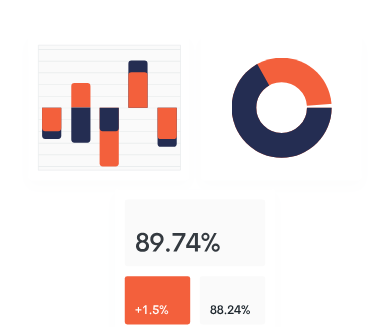
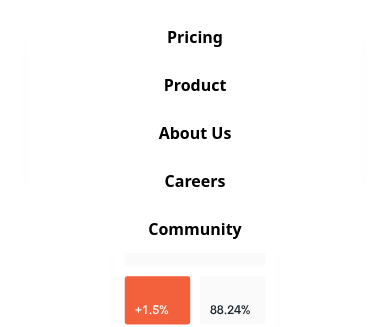
Before and after one commit to MrSnor/manage-landing-page, a website: page index.html in a window 390 px wide. Shown: the part 67-394 px from the top of the page. Drawn offline with Linux system fonts and the light colour scheme.

Commit message:
add nav menu for smaler screens

```diff
--- a/index.html
+++ b/index.html
@@ -35,7 +35,20 @@
     </div>
 
     <!-- Menu -->
-    <ul id="nav-menu" class="du-menu w-full items-center font-bold hidden
+
+    <!-- Smaller screen menu -->
+    <ul id="mobile-nav-menu" class="du-menu font-bold bg-white absolute top-20 rounded-md w-[85%]
+    md:hidden">
+      <!-- Menu Items -->
+      <li class=""><a href="#">Pricing</a></li>
+      <li class=""><a href="#">Product</a></li>
+      <li class=""><a href="#">About Us</a></li>
+      <li class=""><a href="#">Careers</a></li>
+      <li class=""><a href="#">Community</a></li>
+    </ul>
+
+    <!-- Larger screen menu -->
+    <ul id="nav-menu" class="du-menu w-full items-center font-bold hidden whitespace-nowrap
     md:flex-row md:w-auto md:flex">
       <!-- Menu Items -->
       <li class=""><a href="#">Pricing</a></li>
```
Also changed, not shown: stylesheets/output.css.
